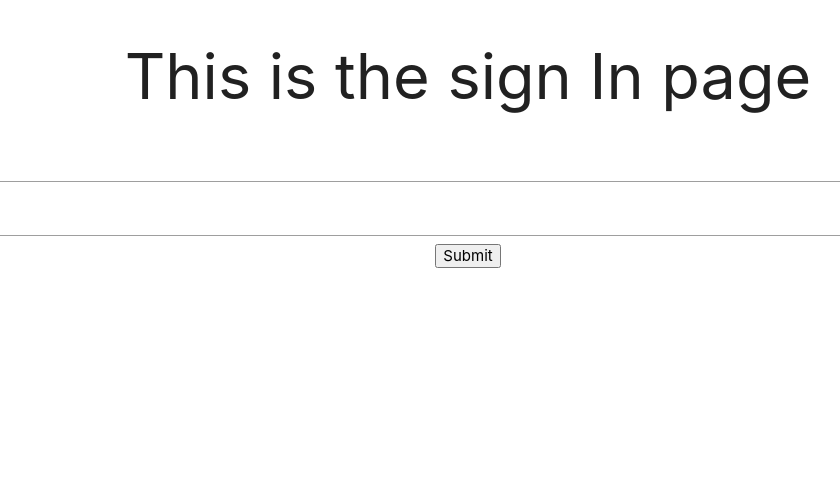
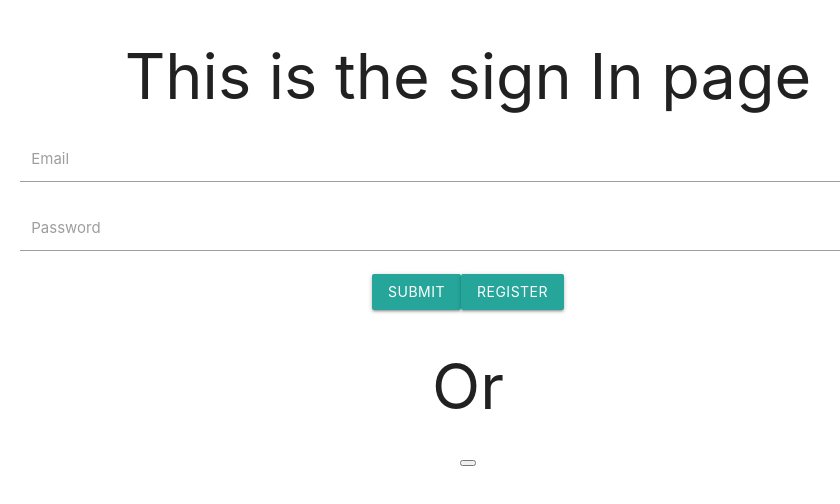
Before and after one commit to khzouroussama/Reconnector, a React (Create React App) app in the folder reconnector/: page /login in a window 1280 px wide. Shown: the top 504 px of the page, without its empty margins (172-1012 px from the left). Built offline with nearby package versions, Linux system fonts and the light colour scheme.

Commit message:
Form Structure done

```diff
--- a/reconnector/src/App.js
+++ b/reconnector/src/App.js
@@ -17,7 +17,7 @@ function App() {
             <Route path="/" exact component={Landing} currentPage = {true}/>
             <Route path="/home" component={Home} currentPage = {false}/>
             <Route path="/login" component={SignIn} />
-            <Route path="/logout" component={SignUp} />
+            <Route path="/register" component={SignUp} />
             <Route component={Error} exact/>
           </Switch>
         </BrowserRouter>
--- a/reconnector/src/components/accounts/SignIn.js
+++ b/reconnector/src/components/accounts/SignIn.js
@@ -1,21 +1,44 @@
 import React, { Component } from 'react'
+import {Link} from 'react-router-dom'
 
 export default class SignIn extends Component {
+
+    state = {
+        email: '',
+        password: ''
+    }
+    handleChange = (e) => {
+        this.setState({
+            [e.target.id]: e.target.value
+        })
+    }
+    handleSubmit = (e) => {
+        e.preventDefault();
+        console.log(this.state)
+    }
+
+    loginWithGoogle = (e) => {
+        // firebase.auth()
+        console.log(e);
+    }
     render() {
         return (
-            <div className="">
+            <div className="container">
                 <h1>This is the sign In page</h1>
-                <form className="" onSubmit={alert("Submit")}>
-                    <div className="inputField">
-                        <input type="email" id="email" onChange="" />
-                        <br/>
-                    </div>
-                    <div className="inputField">
-                        <input type="password" id="password" onChange="" />
-                        <br/>
-                    </div>
-                    <button className="">Submit</button>
+                <form onSubmit={this.handleSubmit}>
+                  <div className="input-field col s12">
+                    <input type="email" id="email" className="validate" onChange={this.handleChange} />
+                    <label htmlFor="email" data-error="wrong" data-success="right">Email</label>
+                  </div>
+                  <div className="input-field col s12">
+                    <input type="password" id="password" className="validate" onChange={this.handleChange} />
+                    <label htmlFor="password" >Password</label>
+                  </div>
+                  <button type="submit" className="waves-effect waves-light btn">Submit</button>
+                  <Link to="/register" type="submit" className="waves-effect waves-light btn">Register</Link>
                 </form>
+                <h1>Or</h1>
+                <button onClick={this.loginWithGoogle}></button>
             </div>
         )
     }
--- a/reconnector/src/components/accounts/SignUp.js
+++ b/reconnector/src/components/accounts/SignUp.js
@@ -1,10 +1,37 @@
 import React, { Component } from 'react'
+import {Link} from 'react-router-dom'
 
-export default class SignUp extends Component {
+export default class SignIn extends Component {
+    handleChange = (e) => {
+        console.log(e);
+    }
+    handleSubmit = (e) => {
+        console.log(e);
+    }
     render() {
         return (
-            <div>
-                <h1>This is the Sign Up page </h1>
+            <div className="container">
+                <h1>This is the sign Up page</h1>
+                <form onSubmit={this.handleSubmit}>
+                  <div className="input-field col s6 l6">
+                    <input type="text" name="first_name" id="first_name" className="validate" onChange={this.handleChange} />
+                    <label htmlFor="first_name">First Name</label>
+                  </div>
+                  <div className="input-field col s6 l6">
+                    <input type="text" name="last_name" id="last_name" className="validate" onChange={this.handleChange} />
+                    <label htmlFor="last_name">Last Name</label>
+                  </div>
+                  <div className="input-field col s12">
+                    <input type="email" name="email" id="email" className="validate" onChange={this.handleChange} />
+                    <label htmlFor="email" data-error="wrong" data-success="right">Email</label>
+                  </div>
+                  <div className="input-field col s12">
+                    <input type="password" name="password" id="password" className="validate" onChange={this.handleChange} />
+                    <label htmlFor="password" >Password</label>
+                  </div>
+                  <button type="submit" className="waves-effect waves-light btn">Submit</button>
+                  <Link to="/login" type="submit" className="waves-effect waves-light btn">Login</Link >
+                </form>
             </div>
         )
     }
```
